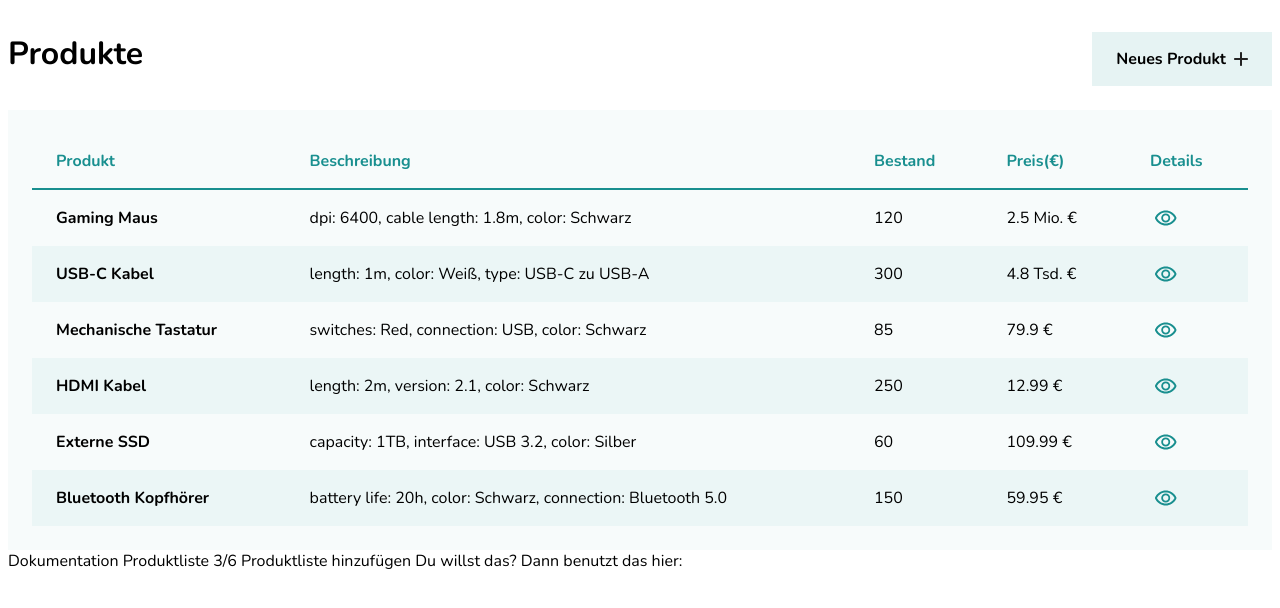
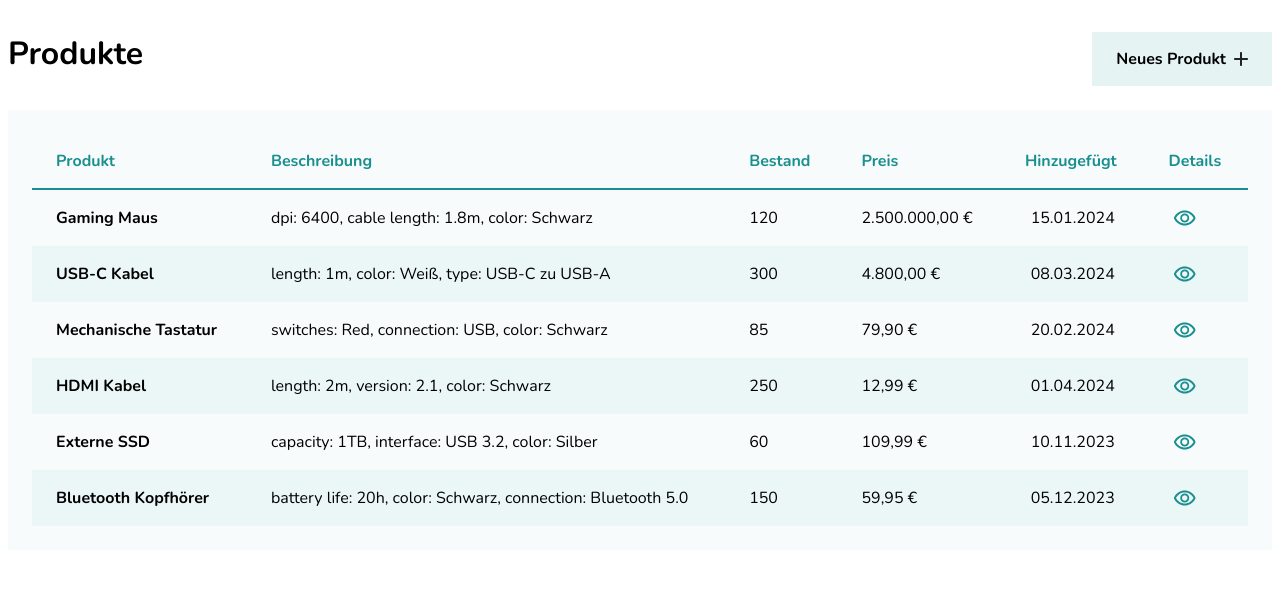
Before and after one commit to ttoebbe/product-list, an Angular app: page / in a window 1280 px wide. Shown: the top 608 px of the page. Built offline with nearby package versions, Linux system fonts and the light colour scheme.

Commit message:
feat(product-list): format prices with CurrencyPipe and dates with DatePipe

```diff
--- a/src/app/app.config.ts
+++ b/src/app/app.config.ts
@@ -1,11 +1,16 @@
-import { ApplicationConfig, provideBrowserGlobalErrorListeners } from '@angular/core';
+import { registerLocaleData } from '@angular/common';
+import localeDe from '@angular/common/locales/de';
+import { ApplicationConfig, LOCALE_ID, provideBrowserGlobalErrorListeners } from '@angular/core';
 import { provideRouter } from '@angular/router';
 
 import { routes } from './app.routes';
 
+registerLocaleData(localeDe);
+
 export const appConfig: ApplicationConfig = {
   providers: [
     provideBrowserGlobalErrorListeners(),
-    provideRouter(routes)
-  ]
+    provideRouter(routes),
+    { provide: LOCALE_ID, useValue: 'de' },
+  ],
 };
--- a/src/app/shared/components/product-detail/product-detail.html
+++ b/src/app/shared/components/product-detail/product-detail.html
@@ -24,10 +24,12 @@
       <dd>
         <data value="{{ detail.stock }}">{{ detail.stock }} Stück</data>
       </dd>
-            <dt>Preis pro Stück (€):</dt>
+      <dt>Preis pro Stück:</dt>
       <dd>
-                <data value="18.00">{{ detail.price }}</data>
+        <data [value]="detail.price">{{ detail.price | currency: 'EUR' }}</data>
       </dd>
+      <dt>Hinzugefügt:</dt>
+      <dd>{{ detail.addedAt | date: 'dd.MM.yyyy' }}</dd>
     </dl>
   </section>
 </article>
--- a/src/app/shared/components/product-detail/product-detail.ts
+++ b/src/app/shared/components/product-detail/product-detail.ts
@@ -1,31 +1,32 @@
+import { CurrencyPipe, DatePipe } from '@angular/common';
 import { Component, inject } from '@angular/core';
 import { ActivatedRoute } from '@angular/router';
 
 @Component({
   selector: 'app-product-detail',
-  imports: [],
+  imports: [CurrencyPipe, DatePipe],
   templateUrl: './product-detail.html',
   styleUrl: './product-detail.scss',
 })
 export class ProductDetail {
-  private route = inject (ActivatedRoute);
+  private route = inject(ActivatedRoute);
 
-  ngOnInit(){
-    let currentName = this.route.snapshot.paramMap.get('name');
-    if(currentName) this.detail.name = currentName;
+  ngOnInit() {
+    const currentName = this.route.snapshot.paramMap.get('name');
+    if (currentName) this.detail.name = currentName;
   }
 
-detail = {
-      "name": "Gaming Maus",
-      "description": "Eine ergonomische Gaming-Maus mit hoher Präzision und einstellbarer DPI. Ideal für FPS- und MOBA-Spiele, bietet sie eine langlebige Bauweise und komfortable Seitentasten für schnelles Reagieren.",
-      "specs": "dpi: 6400, cable length: 1.8m, color: Schwarz",
-      "stock": 120,
-      "price": 2500000
+  detail = {
+    name: 'Gaming Maus',
+    description:
+      'Eine ergonomische Gaming-Maus mit hoher Präzision und einstellbarer DPI. Ideal für FPS- und MOBA-Spiele, bietet sie eine langlebige Bauweise und komfortable Seitentasten für schnelles Reagieren.',
+    specs: 'dpi: 6400, cable length: 1.8m, color: Schwarz',
+    stock: 120,
+    price: 2500000,
+    addedAt: new Date('2024-01-15'),
+  };
 
+  deleteDetail() {
+    this.detail.name = '';
+  }
 }
-
-deleteDetail() {
-  this.detail.name = "";
-
-}
-}
--- a/src/app/shared/components/product-list/product-list.html
+++ b/src/app/shared/components/product-list/product-list.html
@@ -5,55 +5,24 @@
         <th>Produkt</th>
         <th>Beschreibung</th>
         <th>Bestand</th>
-        <th>Preis(€)</th>
+        <th>Preis</th>
+        <th>Hinzugefügt</th>
         <th>Details</th>
       </tr>
     </thead>
     <tbody>
       @for (item of list; track item.name; let index = $index) {
         <tr [routerLink]="['detail', item.name]" role="link">
-          <td>{{item.name}}</td>
-          <td>{{item.specs}}</td>
-          <td><span class="badge ok">{{item.stock}}</span></td>
-          <td class="price">
-            @switch (true) {
-                @case (item.price > 1000000) {
-                    {{item.price/1000000}} Mio. €
-                }
-                @case (item.price > 1000) {
-                    {{item.price/1000}} Tsd. €
-                }
-                @default {
-                    {{item.price}} €
-                }
-            }
+          <td>{{ item.name }}</td>
+          <td>{{ item.specs }}</td>
+          <td>
+            <span class="badge ok">{{ item.stock }}</span>
           </td>
+          <td class="price">{{ item.price | currency: 'EUR' }}</td>
+          <td>{{ item.addedAt | date: 'dd.MM.yyyy' }}</td>
           <td><a class="btn--view" aria-label="Details anzeigen"></a></td>
         </tr>
       }
-
-      <!-- <tr role="link">
-                <td>HDMI-Kabel High-Speed</td>
-                <td>2 m, vergoldete Stecker</td>
-                <td><span class="badge low">64</span></td>
-                <td class="price">8,30</td>
-                <td><a class="btn--view" aria-label="Details anzeigen"></a></td>
-            </tr>
-            <tr role="link">
-                <td>USB-Kabel</td>
-                <td>2.0, 1,5 m, schwarz</td>
-                <td><span class="badge ok">124</span></td>
-                <td class="price">5,40</td>
-                <td><a class="btn--view" aria-label="Details anzeigen"></a></td>
-            </tr>
-            <tr routerLink="/edit">
-                <td>Tastatur QWERTZ</td>
-                <td>kabelgebunden, deutsch</td>
-                <td><span class="badge ok">146</span></td>
-                <td class="price">18,99</td>
-                <td><a class="btn--view" aria-label="Details anzeigen"></a></td>
-            </tr> -->
     </tbody>
   </table>
 </section>
-Dokumentation Produktliste 3/6 Produktliste hinzufügen Du willst das? Dann benutzt das hier:
--- a/src/app/shared/components/product-list/product-list.ts
+++ b/src/app/shared/components/product-list/product-list.ts
@@ -1,56 +1,68 @@
+import { CurrencyPipe, DatePipe } from '@angular/common';
 import { Component } from '@angular/core';
 import { RouterLink } from '@angular/router';
 
 @Component({
   selector: 'app-product-list',
-  imports: [RouterLink],
+  imports: [RouterLink, CurrencyPipe, DatePipe],
   templateUrl: './product-list.html',
   styleUrl: './product-list.scss',
 })
 export class ProductList {
   list = [
     {
-      "name": "Gaming Maus",
-      "description": "Eine ergonomische Gaming-Maus mit hoher Präzision und einstellbarer DPI. Ideal für FPS- und MOBA-Spiele, bietet sie eine langlebige Bauweise und komfortable Seitentasten für schnelles Reagieren.",
-      "specs": "dpi: 6400, cable length: 1.8m, color: Schwarz",
-      "stock": 120,
-      "price": 2500000
+      name: 'Gaming Maus',
+      description:
+        'Eine ergonomische Gaming-Maus mit hoher Präzision und einstellbarer DPI. Ideal für FPS- und MOBA-Spiele, bietet sie eine langlebige Bauweise und komfortable Seitentasten für schnelles Reagieren.',
+      specs: 'dpi: 6400, cable length: 1.8m, color: Schwarz',
+      stock: 120,
+      price: 2500000,
+      addedAt: new Date('2024-01-15'),
     },
     {
-      "name": "USB-C Kabel",
-      "description": "Robustes Ladekabel für Smartphones, Tablets und Laptops. Unterstützt schnelles Laden und Datenübertragung. Perfekt für den täglichen Einsatz zu Hause, im Büro oder unterwegs.",
-      "specs": "length: 1m, color: Weiß, type: USB-C zu USB-A",
-      "stock": 300,
-      "price": 4800
+      name: 'USB-C Kabel',
+      description:
+        'Robustes Ladekabel für Smartphones, Tablets und Laptops. Unterstützt schnelles Laden und Datenübertragung. Perfekt für den täglichen Einsatz zu Hause, im Büro oder unterwegs.',
+      specs: 'length: 1m, color: Weiß, type: USB-C zu USB-A',
+      stock: 300,
+      price: 4800,
+      addedAt: new Date('2024-03-08'),
     },
     {
-      "name": "Mechanische Tastatur",
-      "description": "Hochwertige mechanische Tastatur mit RGB-Hintergrundbeleuchtung. Die schnellen Switches sorgen für präzise Eingaben und langen Schreibkomfort. Ideal für Gamer und Vielschreiber.",
-      "specs": "switches: Red, connection: USB, color: Schwarz",
-      "stock": 85,
-      "price": 79.90
+      name: 'Mechanische Tastatur',
+      description:
+        'Hochwertige mechanische Tastatur mit RGB-Hintergrundbeleuchtung. Die schnellen Switches sorgen für präzise Eingaben und langen Schreibkomfort. Ideal für Gamer und Vielschreiber.',
+      specs: 'switches: Red, connection: USB, color: Schwarz',
+      stock: 85,
+      price: 79.9,
+      addedAt: new Date('2024-02-20'),
     },
     {
-      "name": "HDMI Kabel",
-      "description": "Ein zuverlässiges HDMI 2.1 Kabel, das gestochen scharfe Bilder in 4K und 8K Qualität liefert. Geeignet für Fernseher, Monitore, Konsolen und Projektoren. Unterstützt HDR und hohe Bildwiederholraten.",
-      "specs": "length: 2m, version: 2.1, color: Schwarz",
-      "stock": 250,
-      "price": 12.99
+      name: 'HDMI Kabel',
+      description:
+        'Ein zuverlässiges HDMI 2.1 Kabel, das gestochen scharfe Bilder in 4K und 8K Qualität liefert. Geeignet für Fernseher, Monitore, Konsolen und Projektoren. Unterstützt HDR und hohe Bildwiederholraten.',
+      specs: 'length: 2m, version: 2.1, color: Schwarz',
+      stock: 250,
+      price: 12.99,
+      addedAt: new Date('2024-04-01'),
     },
     {
-      "name": "Externe SSD",
-      "description": "Leistungsstarke und kompakte externe SSD für schnelle Datenübertragung. Perfekt für große Dateien, Gaming-Bibliotheken oder als Backup-Lösung. Stoßfestes Gehäuse für den mobilen Einsatz.",
-      "specs": "capacity: 1TB, interface: USB 3.2, color: Silber",
-      "stock": 60,
-      "price": 109.99
+      name: 'Externe SSD',
+      description:
+        'Leistungsstarke und kompakte externe SSD für schnelle Datenübertragung. Perfekt für große Dateien, Gaming-Bibliotheken oder als Backup-Lösung. Stoßfestes Gehäuse für den mobilen Einsatz.',
+      specs: 'capacity: 1TB, interface: USB 3.2, color: Silber',
+      stock: 60,
+      price: 109.99,
+      addedAt: new Date('2023-11-10'),
     },
     {
-      "name": "Bluetooth Kopfhörer",
-      "description": "Kabellose Over-Ear Kopfhörer mit klaren Höhen und kräftigem Bass. Dank 20 Stunden Akkulaufzeit und komfortabler Ohrpolster ideal für lange Musik- oder Gaming-Sessions.",
-      "specs": "battery life: 20h, color: Schwarz, connection: Bluetooth 5.0",
-      "stock": 150,
-      "price": 59.95
-    }
-  ]
-
+      name: 'Bluetooth Kopfhörer',
+      description:
+        'Kabellose Over-Ear Kopfhörer mit klaren Höhen und kräftigem Bass. Dank 20 Stunden Akkulaufzeit und komfortabler Ohrpolster ideal für lange Musik- oder Gaming-Sessions.',
+      specs: 'battery life: 20h, color: Schwarz, connection: Bluetooth 5.0',
+      stock: 150,
+      price: 59.95,
+      addedAt: new Date('2023-12-05'),
+    },
+  ];
 }
```
Also changed, not shown: 1 other file (tests, documents, lock files or other folders). Lines whose indentation alone changed are shown as unchanged.
